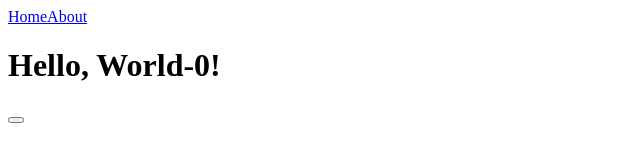
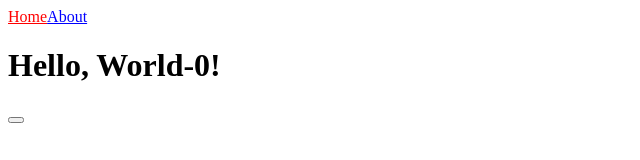
Before and after one commit to unsu0707/nextjs-app, a Next.js app: page / in a window 1280 px wide. Shown: the top 160 px of the page, without its empty margins (0-640 px from the left). Built offline with nearby package versions, Linux system fonts and the light colour scheme.

Commit message:
use next/router for use router infoo

```diff
--- a/components/NavBar.js
+++ b/components/NavBar.js
@@ -1,13 +1,17 @@
 import Link from "next/link";
+import { useRouter } from "next/router";
 
 export default function NavBar() {
+  const router = useRouter();
   return (
     <nav>
       <Link href="/">
-        <a>Home</a>
+        <a style={{ color: router.pathname === "/" ? "red" : "blue" }}>Home</a>
       </Link>
       <Link href="/about">
-        <a>About</a>
+        <a style={{ color: router.pathname === "/about" ? "red" : "blue" }}>
+          About
+        </a>
       </Link>
     </nav>
   );
```
